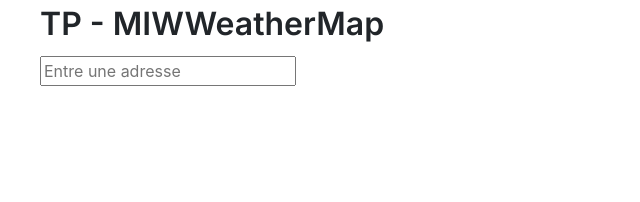
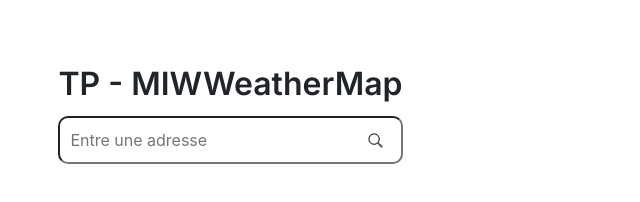
Before and after one commit to TheoLeao/TP-MiwWeatherMap, a website: page index.html in a window 1280 px wide. Shown: the whole page, without its empty margins (0-640 px from the left). Drawn offline with nearby package versions, Linux system fonts and the light colour scheme.

Commit message:
style maps

```diff
--- a/css/base/_reset.scss
+++ b/css/base/_reset.scss
@@ -5,6 +5,7 @@
 }
 
 html {
+  overflow: hidden;
   font-family: sans-serif;
   line-height: 1.15;
   -webkit-text-size-adjust: 100%;
--- a/css/pages/_home.scss
+++ b/css/pages/_home.scss
@@ -1,3 +1,28 @@
 #map{
-    height: 500px;
+    width: 100%;
+    height: 100vh;
 }
+.leaflet-left{
+    left: 97% !important;
+    top: 1% !important;
+}
+.recherche{
+    position: absolute;
+    left: 3%;
+    top: 5%;
+    z-index: 500;
+    background-color: white;
+    border-radius: 5px;
+    display: block;
+    padding: 20px;
+
+    input{
+        width: 100%;
+        padding: 10px;
+        border-radius: 10px;
+        background-image: url("../img/loupe.png");
+        background-repeat: no-repeat;
+        background-size: 5%;
+        background-position: 95%;
+    }
+}
--- a/index.html
+++ b/index.html
@@ -4,11 +4,11 @@
     <meta charset="UTF-8">
     <meta name="viewport" content="width=device-width, initial-scale=1.0">
     <title>TP - appliWeb MIWWeatherMap</title>
-    <link rel="stylesheet" href="css/style.css">
     <link rel="stylesheet" href="https://unpkg.com/leaflet@1.7.1/dist/leaflet.css"
     integrity="sha512-xodZBNTC5n17Xt2atTPuE1HxjVMSvLVW9ocqUKLsCC5CXdbqCmblAshOMAS6/keqq/sMZMZ19scR4PsZChSR7A=="
     crossorigin="" />
-<!-- Make sure you put this AFTER Leaflet's CSS -->
+    <link rel="stylesheet" href="css/style.css">
+    <!-- Make sure you put this AFTER Leaflet's CSS -->
 <script src="https://unpkg.com/leaflet@1.7.1/dist/leaflet.js"
     integrity="sha512-XQoYMqMTK8LvdxXYG3nZ448hOEQiglfqkJs1NOQV44cWnUrBc8PkAOcXy20w0vlaXaVUearIOBhiXZ5V3ynxwA=="
     crossorigin=""></script>
@@ -21,7 +21,7 @@
         <!-- Conteneur marges minimum -->
         <div class="margin-constraint">
             <!-- Conteneur largeur utile contenu -->
-            <div class="useful-width">
+            <div class="recherche">
                 <h1>TP - MIWWeatherMap</h1>
 
 
@@ -33,10 +33,9 @@
 
                     </datalist>
                     <input type="hidden" name="answer" id="inputAdresse-hidden">
+            </div>
+            <div id="map">
 
-                <div id="map">
-
-                </div>
             </div>
         </div>
     </div>
--- a/js/script.js
+++ b/js/script.js
@@ -20,14 +20,13 @@ let zoneAffichageCarte = document.getElementById('map');
 hiddenInput = document.getElementById(document.querySelector('#inputAdresse').getAttribute('id') + '-hidden'),
 
 //Ecouteurs d'evenements
-document.querySelector('#inputAdresse').addEventListener('input', function () { autocompletionInput(inputAdresse, datalistInputAdresse, zoneAlert, 'https://nominatim.openstreetmap.org/search', { 'street': inputAdresse.value, 'country': 'France', format : 'json'}) })
+    document.querySelector('#inputAdresse').addEventListener('input', function () { autocompletionInput(inputAdresse, datalistInputAdresse, zoneAlert, 'https://nominatim.openstreetmap.org/search', { 'street': inputAdresse.value, 'country': 'France', format : 'json'}) })
 document.querySelector('#inputAdresse').addEventListener('change', function (){
     tabCoordonnees = hiddenInput.value.split(',');
     lon = parseFloat(tabCoordonnees[0]);
     lat = parseFloat(tabCoordonnees[1]);
     //Affichage de la carte
-    //Affichage de la carte
-    let mymap = L.map('map').setView([lon, lat], 13);
+    let mymap = L.map('map', {zoomControl: true}).setView([lon, lat], 13);
     L.tileLayer('https://api.mapbox.com/styles/v1/{id}/tiles/{z}/{x}/{y}?access_token={accessToken}', {
         attribution: 'Map data &copy; <a href="https://www.openstreetmap.org/">OpenStreetMap</a> contributors, <a href="https://creativecommons.org/licenses/by-sa/2.0/">CC-BY-SA</a>, Imagery © <a href="https://www.mapbox.com/">Mapbox</a>',
         maxZoom: 12,
@@ -105,6 +104,6 @@ function autocompletionInput(nodeInput, nodeDatalist, nodeAlert, urlReq, paramsR
                     Les villes s'afficheront uniquement à partir de 3 caractères.
                 </div>`;
     }
-   console.log('ok')
+    console.log('ok')
 
 }
```
Also changed, not shown: css/style.css, img/loupe.png (added), 1 other file.
